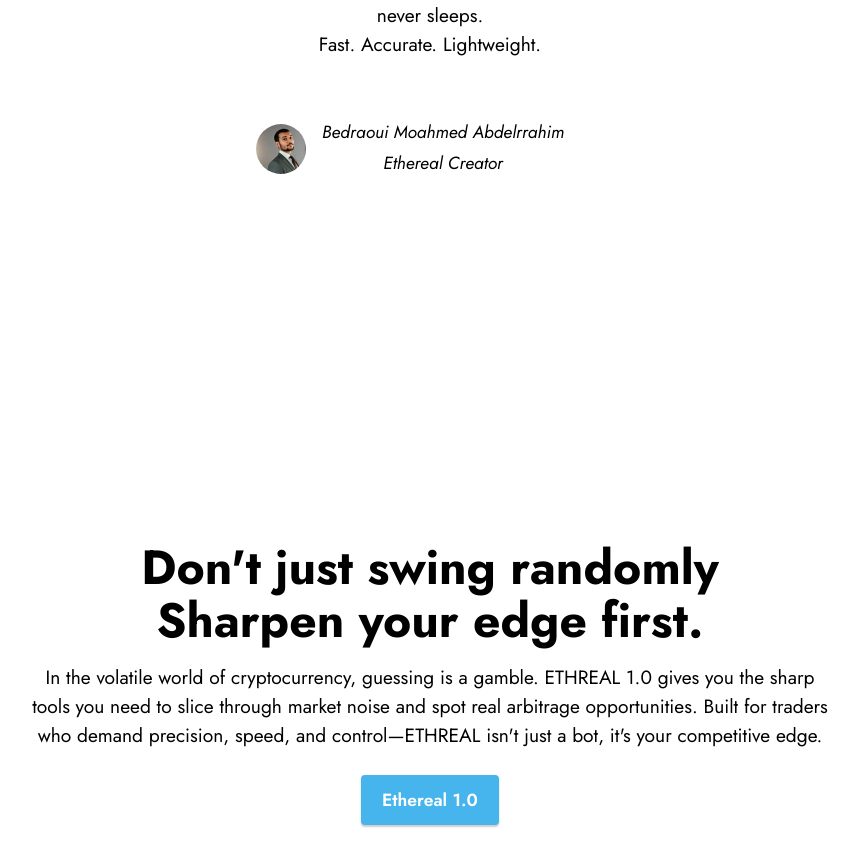
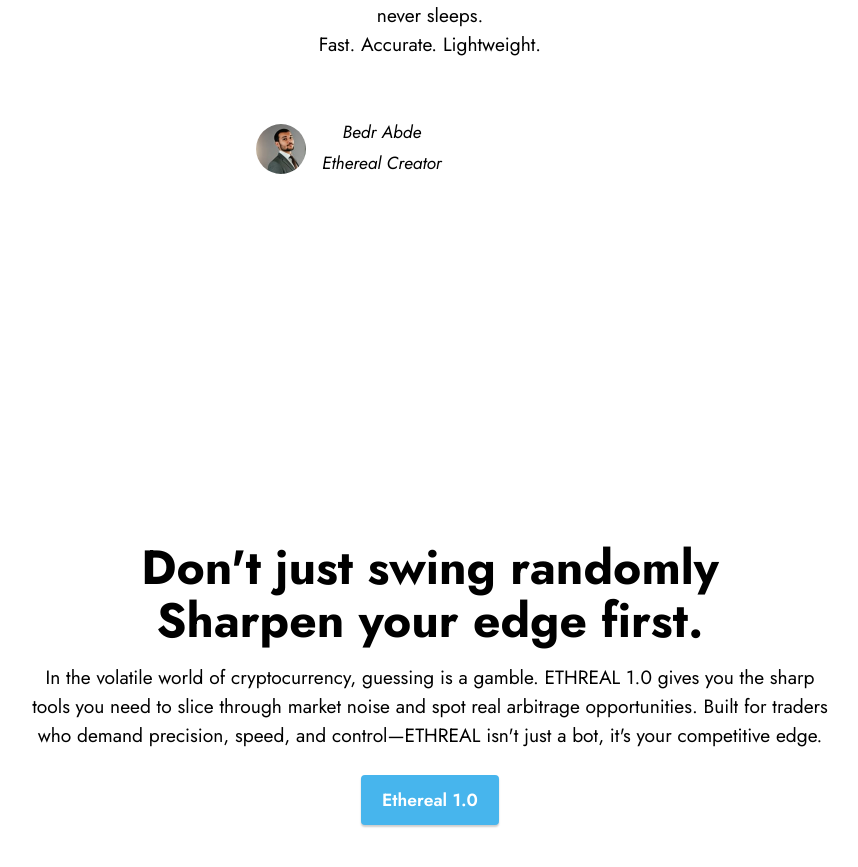
Before and after one commit to larajeanz1999/ethereal, a plain HTML site: page index.html in a window 1280 px wide. Shown: the part 10704-11571 px from the top of the page, without its empty margins (210-1068 px from the left). Drawn offline with Linux system fonts and the light colour scheme; files whose address does not match are found by name.

Commit message:
Update index.html

```diff
--- a/index.html
+++ b/index.html
@@ -686,7 +686,7 @@ Your Ultimate Arbitrage detector weapon!">
                         </div>
                         <div class="text-wrapper">
                             <p class="name mbr-fonts-style mb-1 display-4">
-                               <em>Bedraoui Moahmed Abdelrrahim</em>
+                               <em>Bedr Abde</em>
                              </p>
                                <p class="position mbr-fonts-style display-4">
                                <em>Ethereal Creator</em>
```
